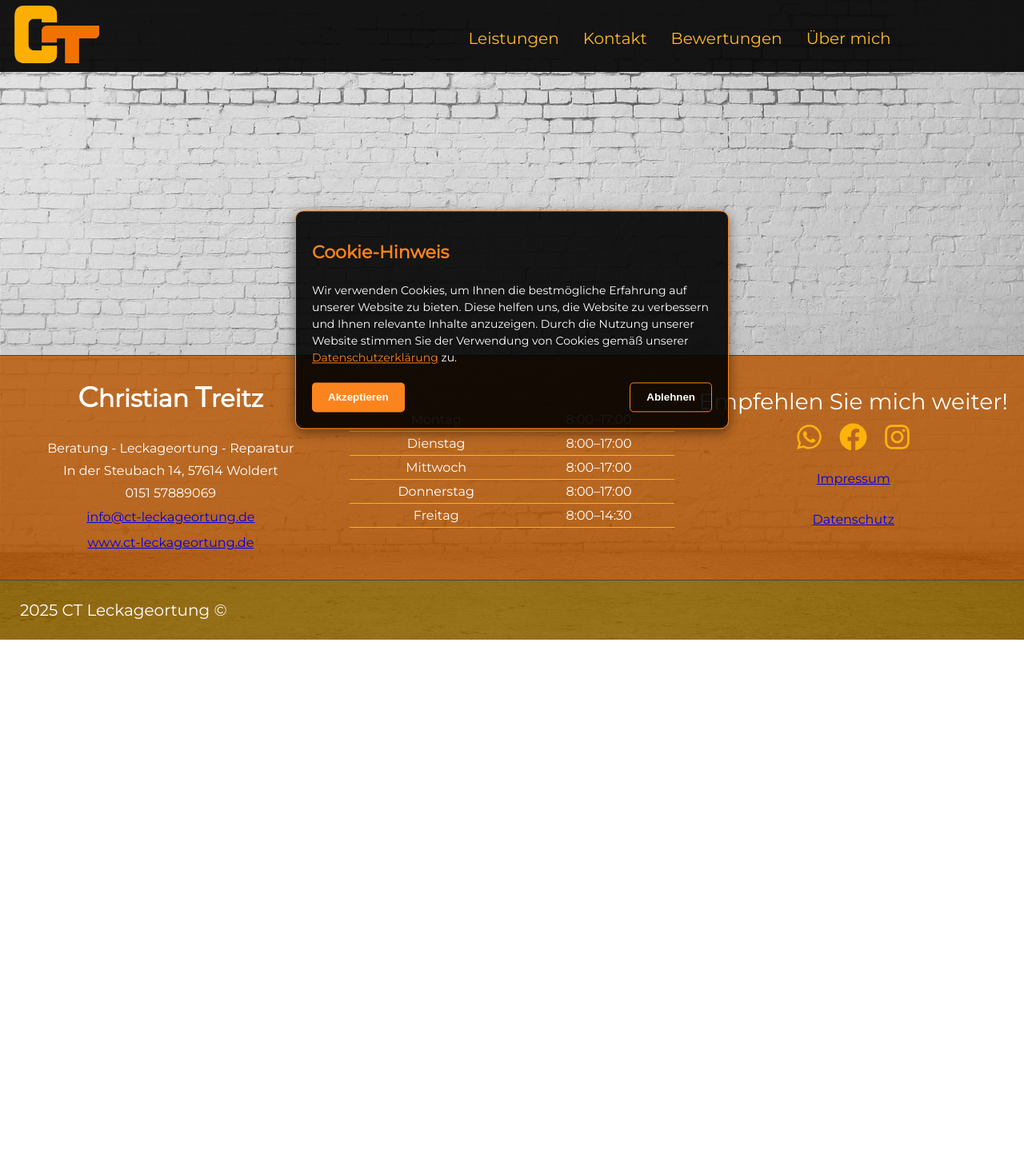
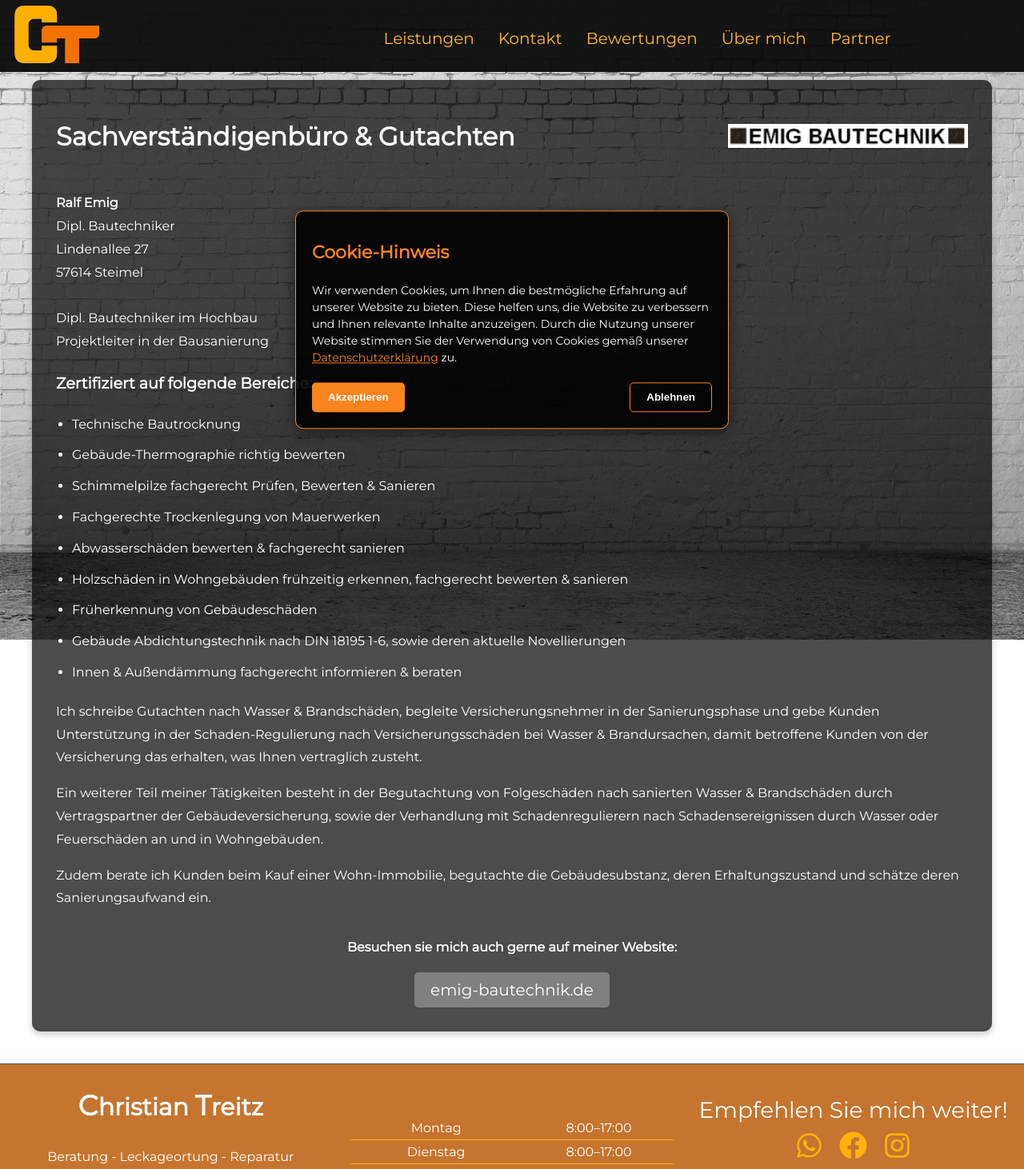
Before and after one commit to yanikhoehner/ct-leckageortung, a React (Create React App) app: page /partners in a window 1280 px wide. Shown: the top 1462 px of the page at 80% size. Before the commit the page ends 800 px from the top, so only its background shows below. Built offline with nearby package versions, Linux system fonts and the light colour scheme.

Commit message:
006-update-emig

```diff
--- a/src/App.js
+++ b/src/App.js
@@ -15,6 +15,7 @@ import Impressum from './pages/Impressum.js';
 import Datenschutz from './pages/Privacy.js';
 import Home from './pages/Home.js';
 import Uebermich from './pages/Uebermich.js';
+import Partners from './pages/Partners.js';
 import ScrollToTop from './components/ScrollToTop.js';
 
 function App() {
@@ -22,23 +23,21 @@ function App() {
     <Router>
       <div className='bg-container'></div>
       <div className="app">
-
         <Navbar />
         <main className="main-content">
-
-        <ScrollToTop />
+          <ScrollToTop />
           <Routes>
             <Route path="/" element={<Home />} />
             <Route path="/uebermich" element={<Uebermich />} />
             <Route path="/impressum" element={<Impressum />} />
             <Route path="/datenschutz" element={<Datenschutz />} />
+            <Route path="/partners" element={<Partners />} />
           </Routes>
         </main>
         <Footer />
         <CookieConsent />
       </div>
-
-     </Router>
+    </Router>
   );
 }
 
--- a/src/components/Navbar.js
+++ b/src/components/Navbar.js
@@ -17,7 +17,6 @@ function Navbar() {
   };
 
   useEffect(() => {
-    // Function to handle clicks outside the menu
     const handleClickOutside = (event) => {
       if (
         isOpen &&
@@ -30,10 +29,8 @@ function Navbar() {
       }
     };
 
-    // Add event listener when the menu is open
     document.addEventListener('mousedown', handleClickOutside);
 
-    // Clean up the event listener
     return () => {
       document.removeEventListener('mousedown', handleClickOutside);
     };
@@ -102,6 +99,11 @@ function Navbar() {
                 <a className='navbar-link'>Über mich</a>
               </Link>
             </li>
+            <li className="navbar-item">
+              <Link to="/partners" className="navbar-link" onClick={closeMenu}>
+                <a className='navbar-link'>Partner</a>
+              </Link>
+            </li>
           </ul>
         </div>
       </div>
--- /dev/null
+++ b/src/components/PartnerSection.css
@@ -0,0 +1,63 @@
+.partner-section {
+    padding: 10px;
+    background-color: rgba(0, 0, 0, 0.7);
+    color: white;
+}
+
+.partner-content {
+    display: flex;
+    justify-content: space-between;
+    align-items: center;
+    padding: 20px;
+    padding-top: 0px;
+}
+
+.partner-info {
+    flex: 1;
+}
+
+.partner-title-1 {
+    font-size: 24px;
+    text-align: center;
+    margin: 2px;
+}
+.partner-title-2 {
+    font-size: 24px;
+    text-align: center;
+    margin: 10px;
+    margin-bottom: 15px;
+}
+
+.partner-address {
+    font-size: 16px;
+    line-height: 1.6;
+    text-align: center;
+}
+
+.partner-link-container {
+    flex: 1;
+    text-align: center;
+}
+
+.partner-link-text {
+    margin-bottom: 20px;
+    font-size: 18px;
+}
+
+.partner-logo {
+    width: 250px;
+    height: auto;
+    cursor: pointer;
+}
+
+@media (max-width: 768px) {
+    .partner-content {
+        flex-direction: column;
+        gap: 20px;
+    }
+
+    .partner-info, .partner-link-container {
+        width: 100%;
+        text-align: center;
+    }
+}
--- /dev/null
+++ b/src/components/PartnerSection.js
@@ -0,0 +1,30 @@
+import React from 'react';
+import './PartnerSection.css';
+import { Link } from 'react-router-dom';
+import PartnerLogo from './images/emig-logo.png';
+function PartnerSection() {
+    return (
+        <section id="partner" className="partner-section">
+            <h1 className='partner-title-1'>Partner:</h1>
+            <h2 className="partner-title-2">Sachverständigenbüro & Gutachten</h2>
+            <div className="partner-content">
+                <div className="partner-info">
+                    <div className="partner-address">
+                        <b>Ralf Emig</b><br />
+                        Dipl. Bautechniker<br />
+                        Lindenallee 27<br />
+                        57614 Steimel
+                    </div>
+                </div>
+                <div className="partner-link-container">
+                    <p className="partner-link-text">Für mehr Infos klicken Sie hier:</p>
+                    <Link to="/partners">
+                        <img src={PartnerLogo} alt="Partner Logo" className="partner-logo" />
+                    </Link>
+                </div>
+            </div>
+        </section>
+    );
+}
+
+export default PartnerSection;
--- a/src/components/Section.css
+++ b/src/components/Section.css
@@ -34,7 +34,7 @@
       padding: 0 10px;
     }
     .impressum-container {
-      padding: 10px;
+      padding: 5px;
       padding-top: 30px;
       font-size: 19px;
     }
--- a/src/pages/Home.js
+++ b/src/pages/Home.js
@@ -8,9 +8,8 @@ import CertificationSection from '../components/CertificationSection';
 import ProjectSection from '../components/ProjectSection';
 import ReviewSection from '../components/ReviewSection';
 import ContactSection from '../components/ContactSection';
-
+import PartnerSection from '../components/PartnerSection';
 import "@fontsource/montserrat";
-
 
 function Home() {
   return (
@@ -19,9 +18,8 @@ function Home() {
       <ServiceSection />
       <ContactSection />
       <ReviewSection />
+      <PartnerSection />
     </div>
-
-
   );
 }
 
--- /dev/null
+++ b/src/pages/Partners.css
@@ -0,0 +1,111 @@
+.partners-container {
+    padding: 20px;
+}
+
+.partners-wrapper {
+    background-color: rgba(0, 0, 0, 0.7);
+    color: #ffffff;
+    padding: 30px;
+    margin: 20px;
+    border-radius: 10px;
+    box-shadow: 0 4px 8px rgba(0, 0, 0, 0.2);
+}
+
+.emig-button {
+    background-color: grey;
+    color: white;
+    border: none;
+    padding: 10px 20px;
+    border-radius: 5px;
+    text-decoration: none; /* Entfernt Unterstreichung bei Links */
+    cursor: pointer;
+    font-size: 20px;
+}
+
+.emig-button:hover {
+    background-color: lightgray; /* Dunkleres Grün beim Hover */
+}
+
+.partners-title {
+    color: #ffffff;
+    margin-bottom: 20px;
+}
+
+.partners-content {
+    line-height: 1.8;
+}
+
+.partners-subtitle {
+    font-size: 1.2em;
+    margin: 20px 0 10px 0;
+}
+
+.partners-list {
+    list-style-type: disc;
+    padding-left: 20px;
+    margin: 20px 0;
+}
+
+.partners-list li {
+    margin-bottom: 10px;
+}
+
+.partners-logo {
+    width: 300px;
+    height: auto;
+    margin: 20px 0;
+    display: block;
+}
+
+.partners-header {
+    display: flex;
+    align-items: center;
+    justify-content: space-between;
+    margin-bottom: 30px;
+}
+.partners-visit {
+    display: flex;
+    flex-direction: column;
+    justify-content: center;
+    align-items: center;
+}
+
+@media (max-width: 768px) {
+    .partners-container {
+        padding: 0px;
+    }
+    .partners-header {
+        flex-direction: column;
+        align-items: center;
+        text-align: center;
+        gap: 20px;
+    }
+
+    .partners-title {
+        font-size: 1.5em;
+        text-align: center;
+    }
+
+    .partners-logo {
+        width: 200px;
+        margin: 10px auto;
+    }
+
+    .partners-content {
+        line-height: 1.4;
+    }
+
+    .partners-list li {
+        margin-bottom: 6px;
+    }
+}
+
+@media (max-width: 480px) {
+    .partners-title {
+        font-size: 1.2em;
+    }
+
+    .partners-logo {
+        width: 150px;
+    }
+}
--- /dev/null
+++ b/src/pages/Partners.js
@@ -0,0 +1,56 @@
+import React from 'react';
+import './Partners.css';
+import PartnerLogo from '../components/images/emig-logo.png';
+
+function Partners() {
+  return (
+    <div className="partners-container">
+      <div className="partners-wrapper">
+        <div className="partners-header">
+          <h1 className="partners-title">Sachverständigenbüro & Gutachten</h1>
+          <img src={PartnerLogo} alt="EMIG Logo" className="partners-logo" />
+        </div>
+        <div className="partners-content">
+          <p>
+            <b>Ralf Emig</b><br />
+            Dipl. Bautechniker<br />
+            Lindenallee 27<br />
+            57614 Steimel<br /><br />
+            Dipl. Bautechniker im Hochbau<br />
+            Projektleiter in der Bausanierung<br />
+          </p>
+
+          <h2 className="partners-subtitle">Zertifiziert auf folgende Bereiche:</h2>
+          <ul className="partners-list">
+            <li>Technische Bautrocknung</li>
+            <li>Gebäude-Thermographie richtig bewerten</li>
+            <li>Schimmelpilze fachgerecht Prüfen, Bewerten & Sanieren</li>
+            <li>Fachgerechte Trockenlegung von Mauerwerken</li>
+            <li>Abwasserschäden bewerten & fachgerecht sanieren</li>
+            <li>Holzschäden in Wohngebäuden frühzeitig erkennen, fachgerecht bewerten & sanieren</li>
+            <li>Früherkennung von Gebäudeschäden</li>
+            <li>Gebäude Abdichtungstechnik nach DIN 18195 1-6, sowie deren aktuelle Novellierungen</li>
+            <li>Innen & Außendämmung fachgerecht informieren & beraten</li>
+          </ul>
+          <p>
+            Ich schreibe Gutachten nach Wasser & Brandschäden, begleite Versicherungsnehmer in der Sanierungsphase und gebe Kunden Unterstützung in der Schaden-Regulierung nach Versicherungsschäden bei Wasser & Brandursachen, damit betroffene Kunden von der Versicherung das erhalten, was Ihnen vertraglich zusteht.
+          </p>
+          <p>
+            Ein weiterer Teil meiner Tätigkeiten besteht in der Begutachtung von Folgeschäden nach sanierten Wasser & Brandschäden durch Vertragspartner der Gebäudeversicherung, sowie der Verhandlung mit Schadenregulierern nach Schadensereignissen durch Wasser oder Feuerschäden an und in Wohngebäuden.
+          </p>
+          <p>
+            Zudem berate ich Kunden beim Kauf einer Wohn-Immobilie, begutachte die Gebäudesubstanz, deren Erhaltungszustand und schätze deren Sanierungsaufwand ein.
+          </p>
+        </div>
+        <div className='partners-visit'>
+          <h4>Besuchen sie mich auch gerne auf meiner Website:</h4>
+          <a href="https://emig-bautechnik.de" target="_blank" rel="noopener noreferrer" className="emig-button">
+                    emig-bautechnik.de
+                </a>
+        </div>
+      </div>
+    </div>
+  );
+}
+
+export default Partners;
```
Also changed, not shown: src/components/images/emig-logo.png (added), 1 other file (tests, documents, lock files or other folders). Lines whose indentation alone changed are shown as unchanged.
